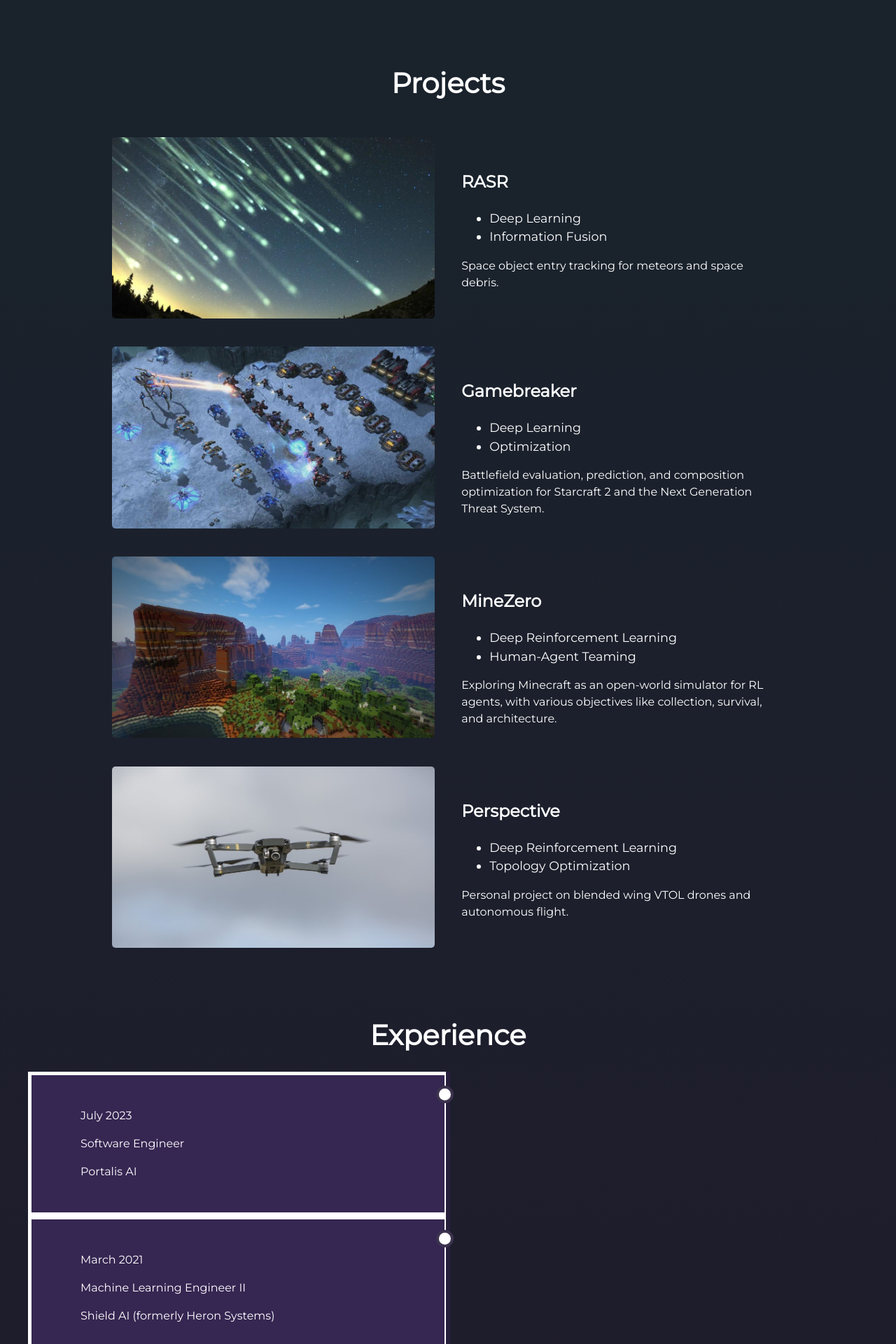
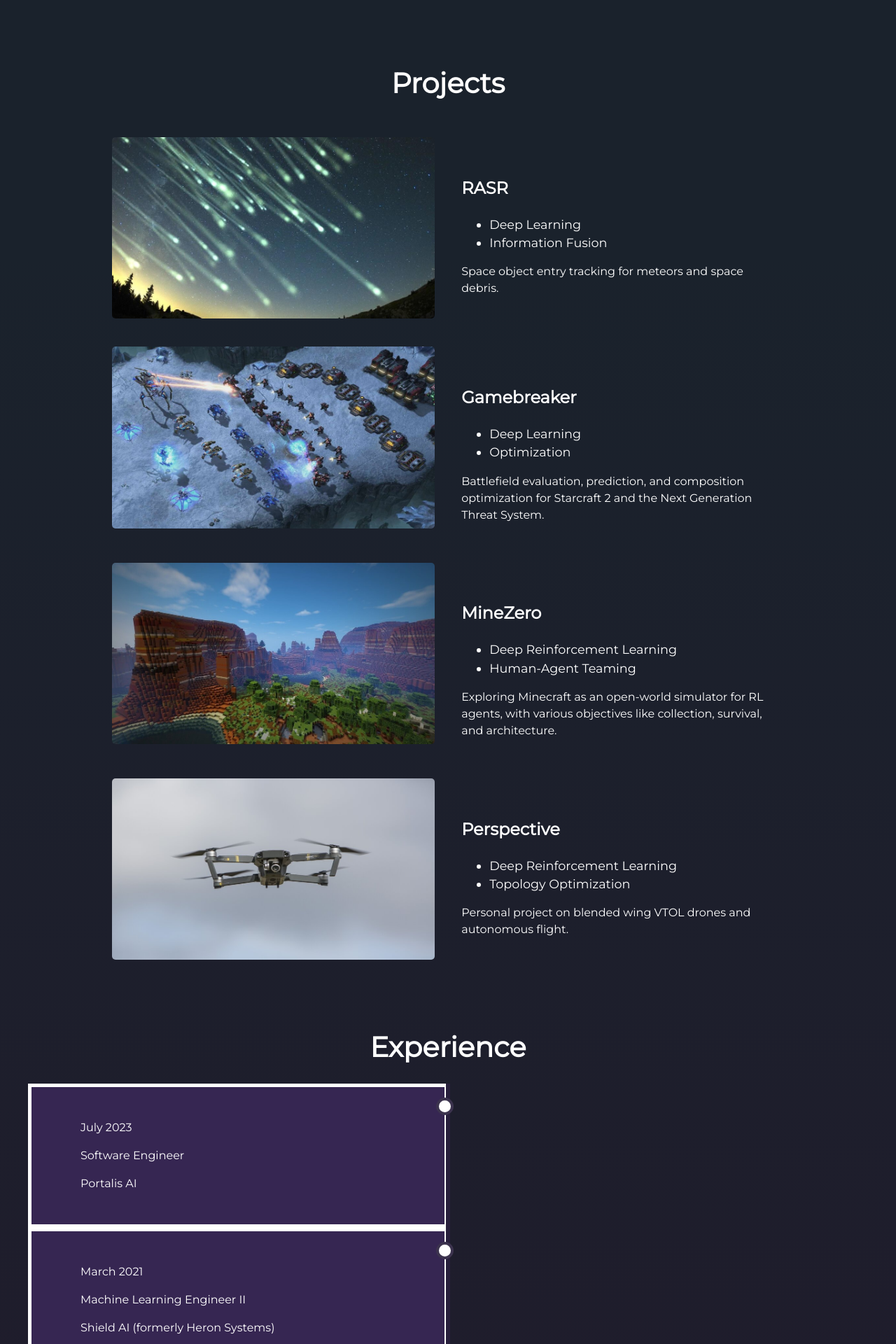
Before and after one commit to ysarda/ysarda.github.io, a Jekyll site: the page built from index.html, in a window 1280 px wide. Shown: the part 2047-3967 px from the top of the page at 70% size. Built offline with Jekyll 4.4.1, drawn with Linux system fonts in a browser that asks for light colours.

Commit message:
transitions are great, fixing spacing

```diff
--- a/_includes/projects.html
+++ b/_includes/projects.html
@@ -1,7 +1,7 @@
 <head>
   <style type="text/css">
     .contents-right{
-      margin-top: 1px;
+      margin-top: 1%;
     }
     .user-projects{
       transition: all .7s;
```
